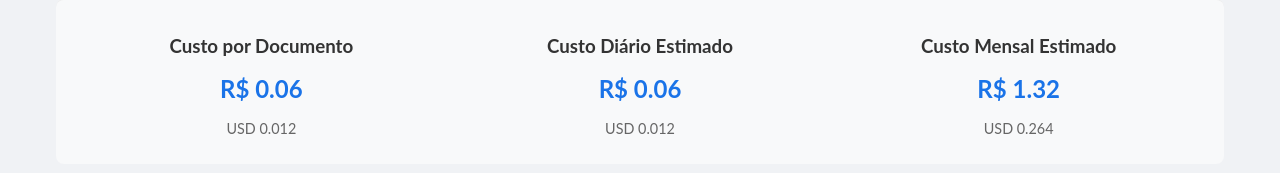
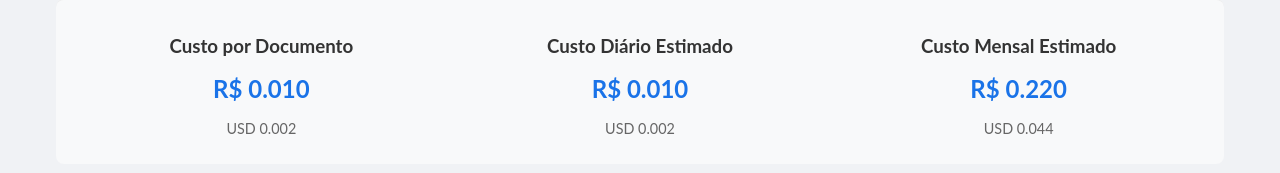
Before and after one commit to rbbalestrin/calculadora-api-autentique, an Angular app: page / in a window 1280 px wide. Shown: the part 475-648 px from the top of the page. Built offline with nearby package versions, Linux system fonts and the light colour scheme.

Commit message:
added price service

```diff
--- /dev/null
+++ b/src/app/calculation.service.ts
@@ -0,0 +1,42 @@
+import { Injectable } from "@angular/core";
+import { PRICE_CONFIG, PriceConfig } from "./price-config";
+import { SignatoryMethod } from "./app.component";
+
+@Injectable({ providedIn: "root" })
+export class CostCalculationService {
+  private prices: PriceConfig = PRICE_CONFIG;
+
+  calculateSignatoryCost(signatory: SignatoryMethod): number {
+    let cost = 0;
+    if (signatory.email) {
+      cost += this.prices.emailSignatureRequest;
+    }
+    if (signatory.whatsapp) {
+      cost += this.prices.whatsappSignatureRequest;
+    }
+    if (signatory.sms) {
+      cost += this.prices.smsSignatureRequest;
+    }
+    if (signatory.linkEmail) {
+      cost += this.prices.emailLinkSignatureRequest;
+    }
+    if (signatory.linkSms) {
+      cost += this.prices.smsLinkSignatureRequest;
+    }
+    if (signatory.linkWhatsapp) {
+      cost += this.prices.whatsappLinkSignatureRequest;
+    }
+    if (signatory.smsValidation) {
+      cost += this.prices.smsValidation;
+    }
+    return cost;
+  }
+
+  calculateTotalCost(signatories: SignatoryMethod[]): number {
+    let total = this.prices.createDocument;
+    for (const signatory of signatories) {
+      total += this.calculateSignatoryCost(signatory);
+    }
+    return total;
+  }
+}
--- a/src/app/costs/costs.component.ts
+++ b/src/app/costs/costs.component.ts
@@ -1,5 +1,6 @@
 import { CommonModule } from "@angular/common";
 import { Component, Input } from "@angular/core";
+import { CostCalculationService } from "../calculation.service";
 import { type Signal } from "@angular/core";
 
 @Component({
@@ -16,38 +17,10 @@ export class CostsComponent {
   @Input() prices!: any;
   @Input() showUSD!: Signal<boolean>;
 
+  constructor(private costService: CostCalculationService) {}
+
   get totalCost(): number {
-    let total = this.prices.createDocument;
-    for (const signatory of this.signatories()) {
-      total += this.calculateSignatoryCost(signatory);
-    }
-    return total;
-  }
-
-  calculateSignatoryCost(signatory: any): number {
-    let cost = 0;
-    if (signatory.email) {
-      cost += this.prices.email;
-    }
-    if (signatory.whatsapp) {
-      cost += this.prices.whatsapp;
-    }
-    if (signatory.sms) {
-      cost += this.prices.sms;
-    }
-    if (signatory.linkEmail) {
-      cost += this.prices.linkEmail;
-    }
-    if (signatory.linkSms) {
-      cost += this.prices.linkSms;
-    }
-    if (signatory.linkWhatsapp) {
-      cost += this.prices.linkWhatsapp;
-    }
-    if (signatory.smsValidation) {
-      cost += this.prices.smsValidation;
-    }
-    return cost;
+    return this.costService.calculateTotalCost(this.signatories());
   }
 
   get costData() {
@@ -72,7 +45,7 @@ export class CostsComponent {
     if (this.showUSD()) {
       return `USD ${(value / 5).toFixed(3)}`;
     }
-    return `R$ ${value.toFixed(2)}`;
+    return `R$ ${value.toFixed(3)}`;
   }
 
   formatUSD(value: number): string {
@@ -80,6 +53,6 @@ export class CostsComponent {
   }
 
   formatBRL(value: number): string {
-    return `R$ ${value.toFixed(2)}`;
+    return `R$ ${value.toFixed(3)}`;
   }
 }
--- /dev/null
+++ b/src/app/price-config.ts
@@ -0,0 +1,22 @@
+// price-config.ts
+export interface PriceConfig {
+  createDocument: number;
+  emailSignatureRequest: number;
+  whatsappSignatureRequest: number;
+  smsSignatureRequest: number;
+  emailLinkSignatureRequest: number;
+  smsLinkSignatureRequest: number;
+  whatsappLinkSignatureRequest: number;
+  smsValidation: number;
+}
+
+export const PRICE_CONFIG: PriceConfig = {
+  createDocument: 0.01,
+  emailSignatureRequest: 0.002,
+  whatsappSignatureRequest: 0.02,
+  smsSignatureRequest: 0.03,
+  emailLinkSignatureRequest: 0.002,
+  smsLinkSignatureRequest: 0.03,
+  whatsappLinkSignatureRequest: 0.05,
+  smsValidation: 0.03,
+};
```
